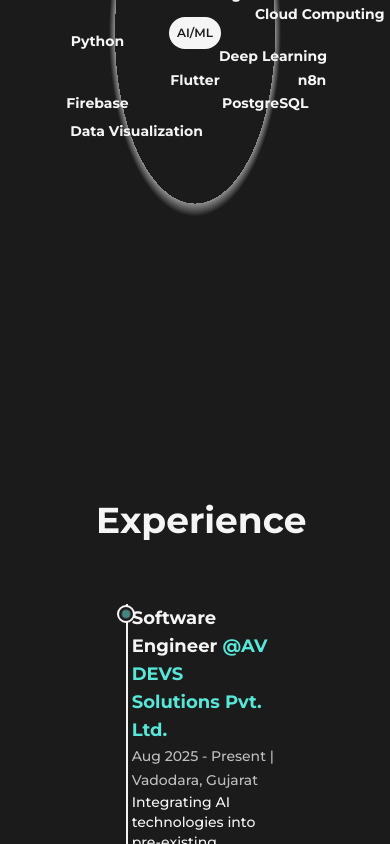
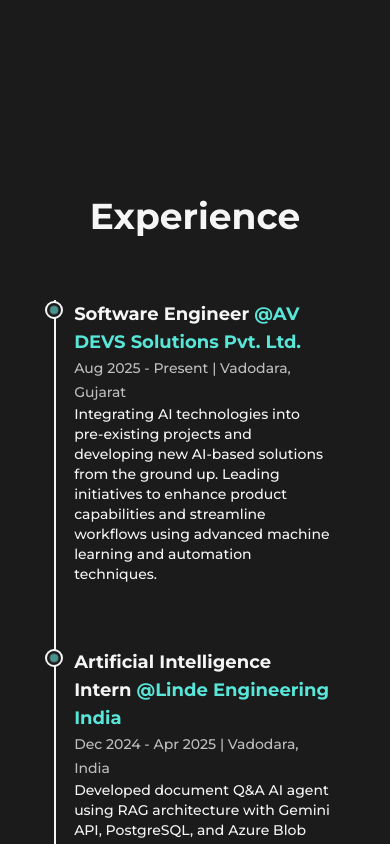
Before and after one commit to Soham2212004/Soham-Soni-Portflio, a React (Vite) app: page /#/about in a window 390 px wide. Shown: the part 1868-2712 px from the top of the page. Built offline with nearby package versions, Linux system fonts and the light colour scheme.

Commit message:
Update padding for Layout component on small screens
Adjusted padding for smaller screens in Layout component.

```diff
--- a/src/components/Layout.jsx
+++ b/src/components/Layout.jsx
@@ -2,7 +2,7 @@
 
 const Layout = ({children, className=""}) => {
   return (
-    <div className={`w-full h-full inline-block z-0 bg-light p-32 dark:bg-dark xl:p-24 lg:p-16 md:p-12 sm:p-8 ${className}`}>
+    <div className={`w-full h-full inline-block z-0 bg-light p-32 dark:bg-dark xl:p-24 lg:p-16 md:p-12 sm:p-6 xs:p-4 ${className}`}>
       {children}
     </div>
   )
```
